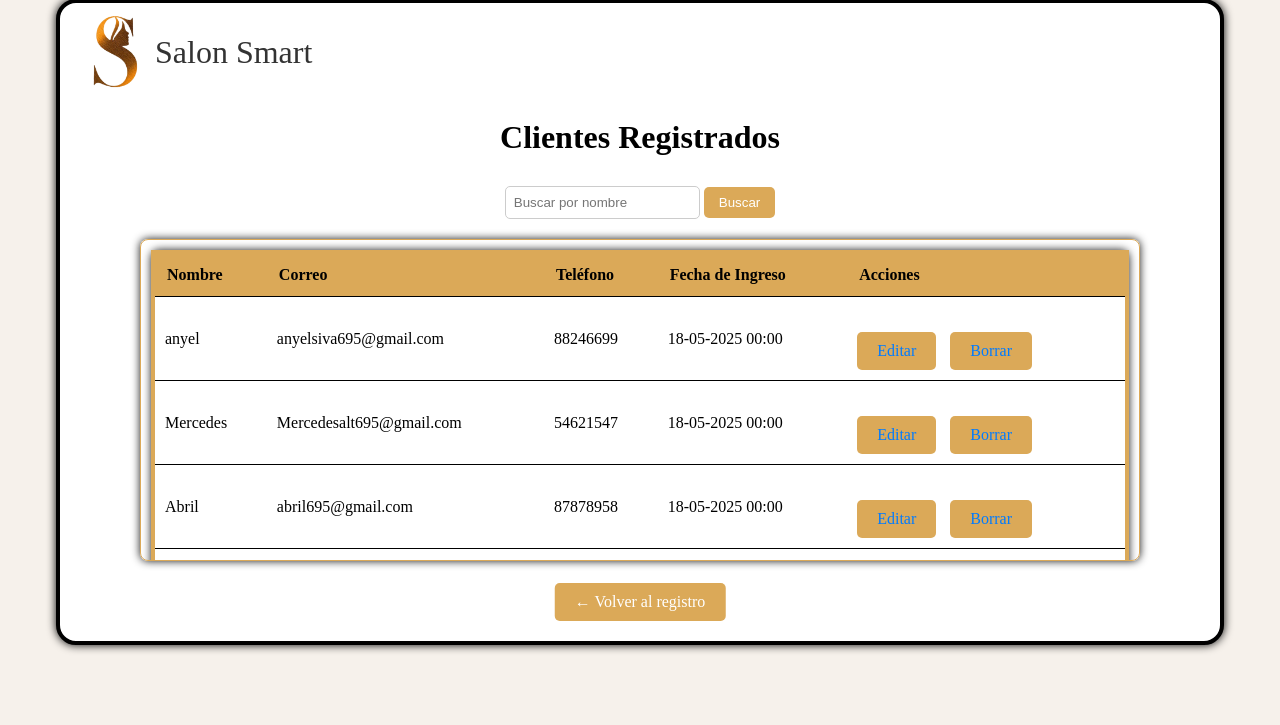
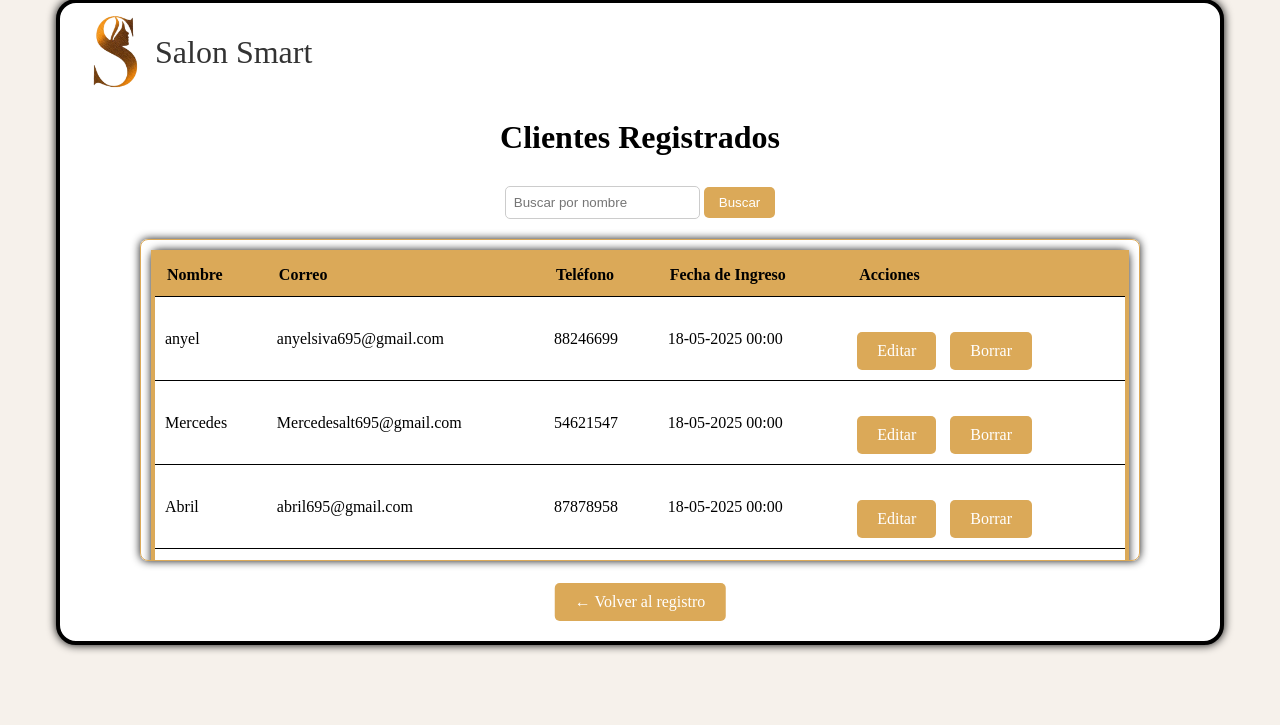
Before and after one commit to Anyelpawer/Salon-Smart, a Flask app: page /clientes in a window 1280 px wide. Shown: the part 91-816 px from the top of the page. Run offline with Flask 3, Linux system fonts and the light colour scheme; a user stored in the database is signed in; data comes from the database, SQL or seed files in the repository; some libraries are stand-ins or nearby versions; some web fonts are replaced.

Commit message:
modifique

```diff
--- a/templates/registrado.html
+++ b/templates/registrado.html
@@ -103,7 +103,7 @@
         }
 
         .acciones-link {
-            color: #007bff;
+            color: #ffffff;
             text-decoration: none;
             margin-right: 10px;
         }
```
